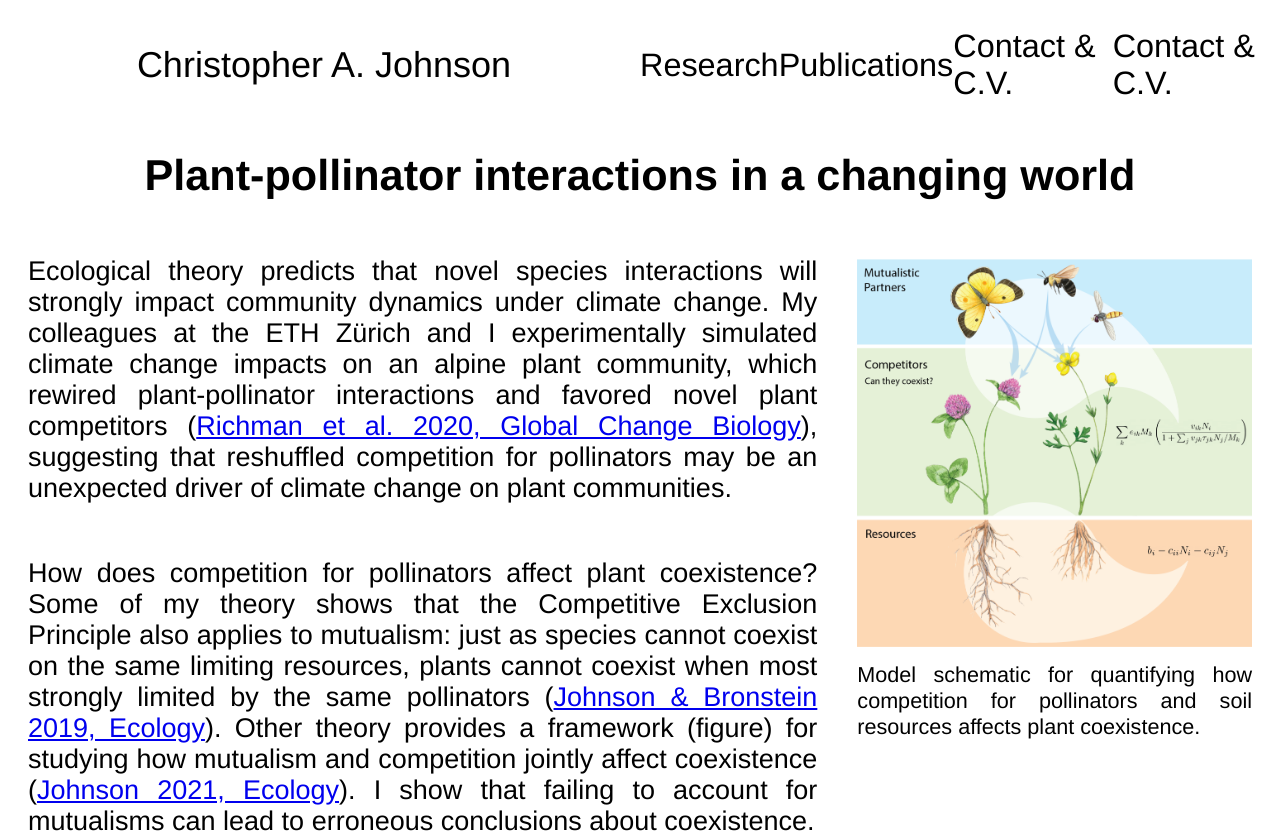
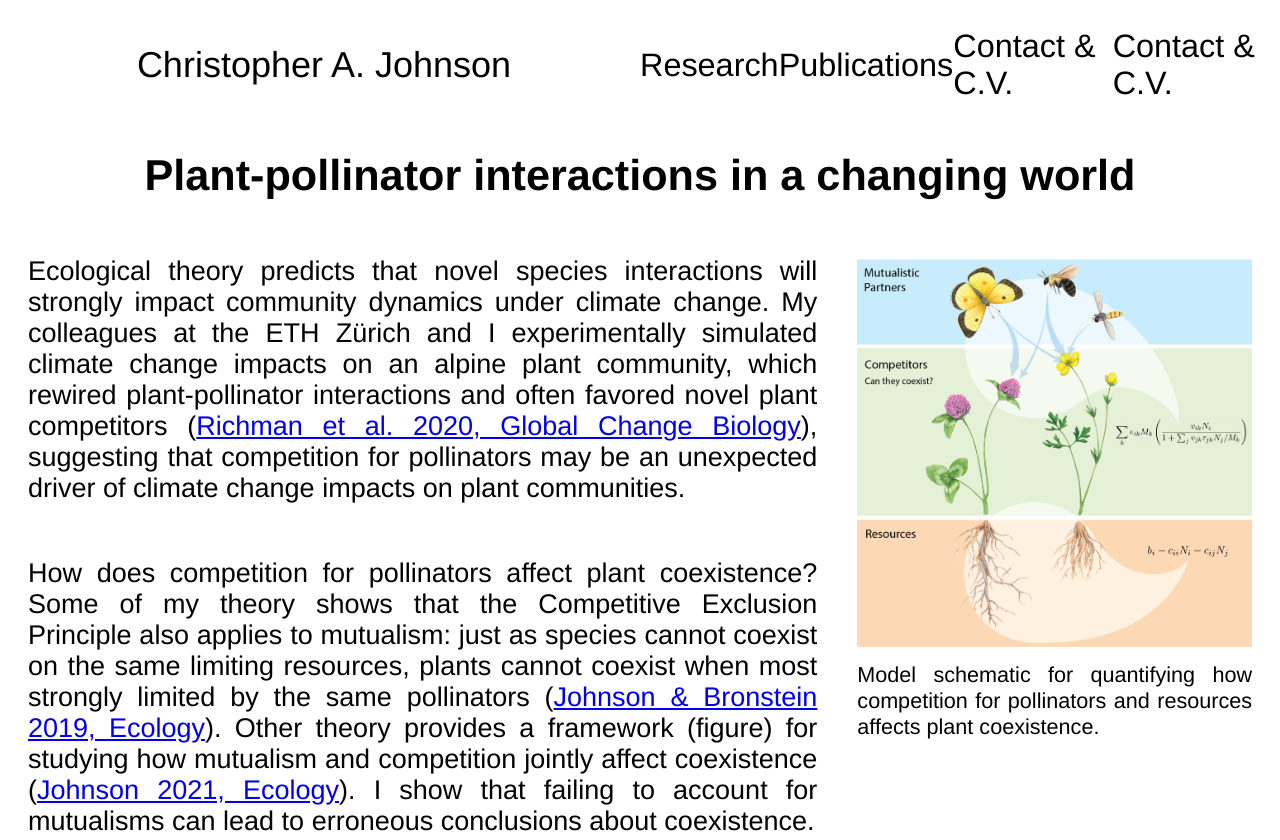
Before and after one commit to chrisajohnson/chrisajohnson.github.io, a Jekyll site: the page built from research/plant_pollinator.md, in a window 1280 px wide and 900 px high, cut to the strip 0-840 px from the top of the window. Built offline with Jekyll 4.4.1, drawn with Linux system fonts in a browser that asks for light colours.

Commit message:
Update plant_pollinator.md

```diff
--- a/research/plant_pollinator.md
+++ b/research/plant_pollinator.md
@@ -7,14 +7,14 @@ permalink: /research/plant_pollinator/
 
 <div class="content-up">
   <div class="content-left">
-    <p>Ecological theory predicts that novel species interactions will strongly impact community dynamics under climate change. My colleagues at the ETH Zürich and I experimentally simulated climate change impacts on an alpine plant community, which rewired plant-pollinator interactions and favored novel plant competitors (<a href="https://chrisajohnson.github.io/publications/" target="_blank" rel="noopener">Richman et al. 2020, Global Change Biology</a>), suggesting that reshuffled competition for pollinators may be an unexpected driver of climate change on plant communities.</p>
+    <p>Ecological theory predicts that novel species interactions will strongly impact community dynamics under climate change. My colleagues at the ETH Zürich and I experimentally simulated climate change impacts on an alpine plant community, which rewired plant-pollinator interactions and often favored novel plant competitors (<a href="https://chrisajohnson.github.io/publications/" target="_blank" rel="noopener">Richman et al. 2020, Global Change Biology</a>), suggesting that competition for pollinators may be an unexpected driver of climate change impacts on plant communities.</p>
     <p>How does competition for pollinators affect plant coexistence? Some of my theory shows that the Competitive Exclusion Principle also applies to mutualism: just as species cannot coexist on the same limiting resources, plants cannot coexist when most strongly limited by the same pollinators (<a href="https://chrisajohnson.github.io/publications/" target="_blank" rel="noopener">Johnson & Bronstein 2019, Ecology</a>). Other theory provides a framework (figure) for studying how mutualism and competition jointly affect coexistence (<a href="https://chrisajohnson.github.io/publications/" target="_blank" rel="noopener">Johnson 2021, Ecology</a>). I show that failing to account for mutualisms can lead to erroneous conclusions about coexistence.</p>
   </div>
 
   <div class="content-right">
     <figure>
       <img src="{{ '/images/Competition_pollinators.png' | relative_url }}" alt="Model schematic of plant competition for pollinators and resources" >
-      <figcaption>Model schematic for quantifying how competition for pollinators and soil resources affects plant coexistence.</figcaption>
+      <figcaption>Model schematic for quantifying how competition for pollinators and resources affects plant coexistence.</figcaption>
     </figure>
   </div>
 
```
